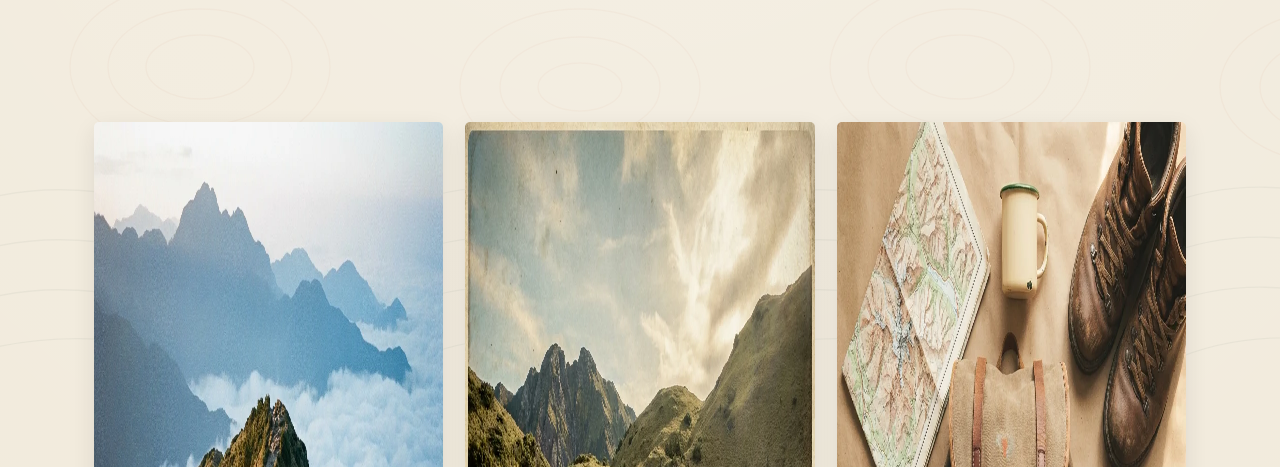
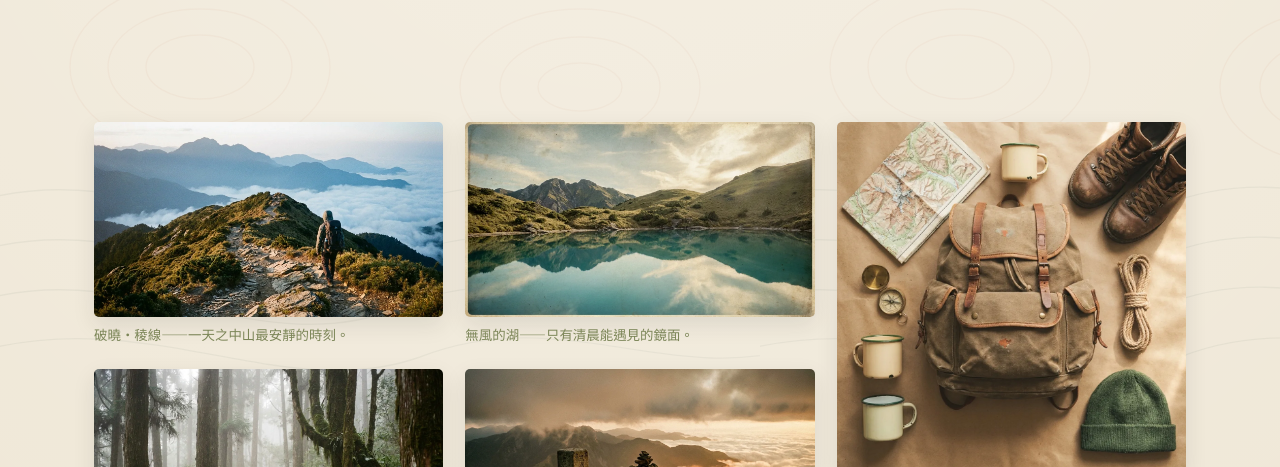
Before and after one commit to Izzo24/ridgeline-journal, a plain HTML site: page gallery.html in a window 1280 px wide. Shown: the part 333-800 px from the top of the page. Drawn offline with Linux system fonts and the light colour scheme.

Commit message:
fix: 影像誌圖片補 height:auto,避免被拉長變形
img 有 width/height 屬性,CSS 只設 width:100% 缺 height:auto,
高度仍吃 HTML 屬性的絕對值,導致 masonry 圖片被嚴重垂直拉長。
全域 img 與 .masonry img 補 height:auto,全站圖片恢復原比例。

Co-Authored-By: Claude Opus 4.8 <noreply@anthropic.com>

```diff
--- a/assets/styles.css
+++ b/assets/styles.css
@@ -31,7 +31,7 @@ body{
   font-size:17px;
   -webkit-font-smoothing:antialiased;
 }
-img{max-width:100%;display:block}
+img{max-width:100%;height:auto;display:block}
 a{color:var(--rust-dark);text-decoration:none}
 a:hover{color:var(--rust)}
 h1,h2,h3,h4{font-family:var(--serif);color:var(--forest);line-height:1.2;font-weight:600;letter-spacing:.01em}
@@ -136,7 +136,7 @@ p{margin:0 0 1.1em}
 /* ---- Gallery ---- */
 .masonry{columns:3;column-gap:22px}
 .masonry figure{break-inside:avoid;margin:0 0 22px}
-.masonry img{border-radius:5px;width:100%;box-shadow:0 8px 22px rgba(43,40,35,.1)}
+.masonry img{border-radius:5px;width:100%;height:auto;box-shadow:0 8px 22px rgba(43,40,35,.1)}
 .masonry figcaption{font-size:.84rem;color:var(--moss);margin-top:6px}
 
 /* ---- Contact / form ---- */
```
